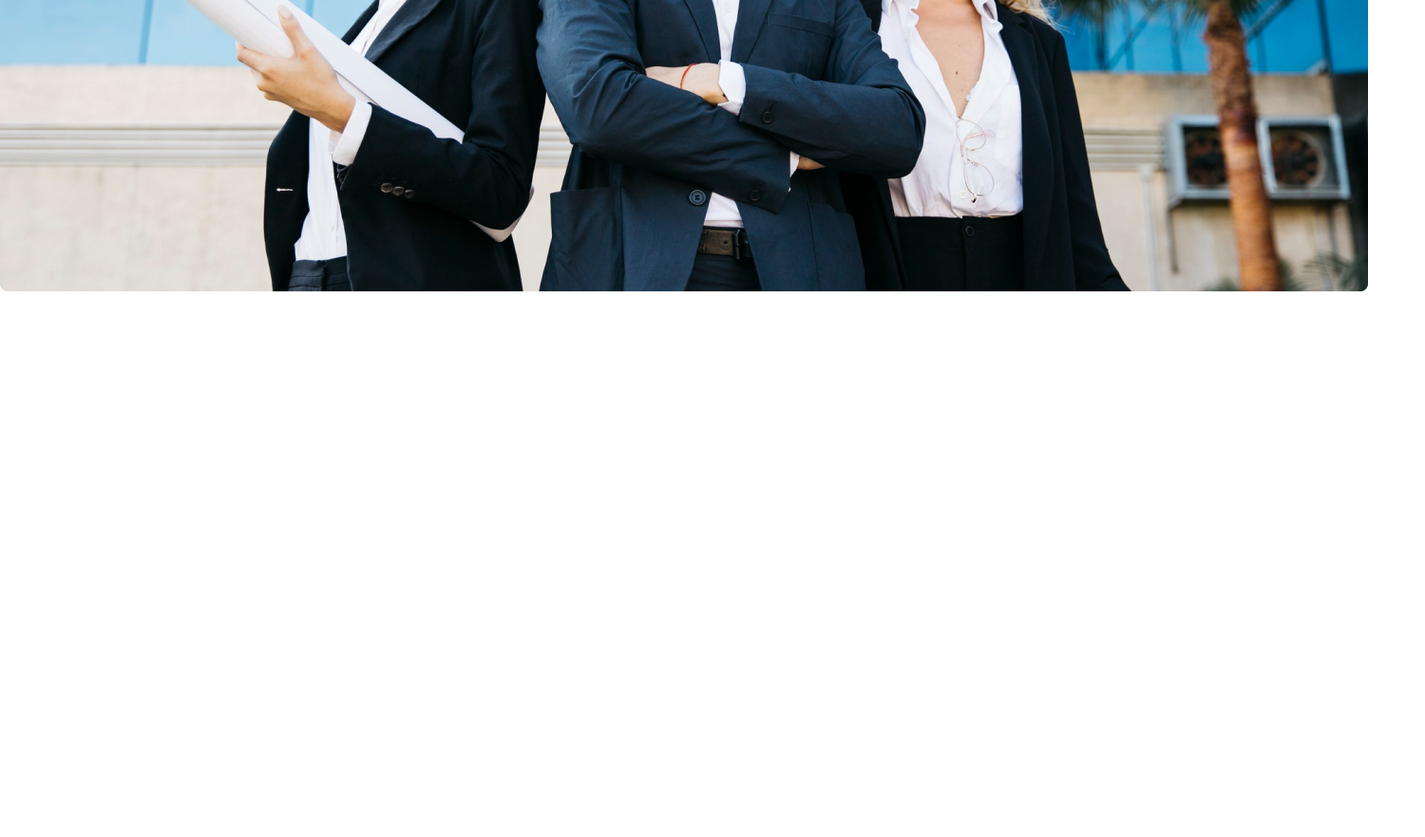
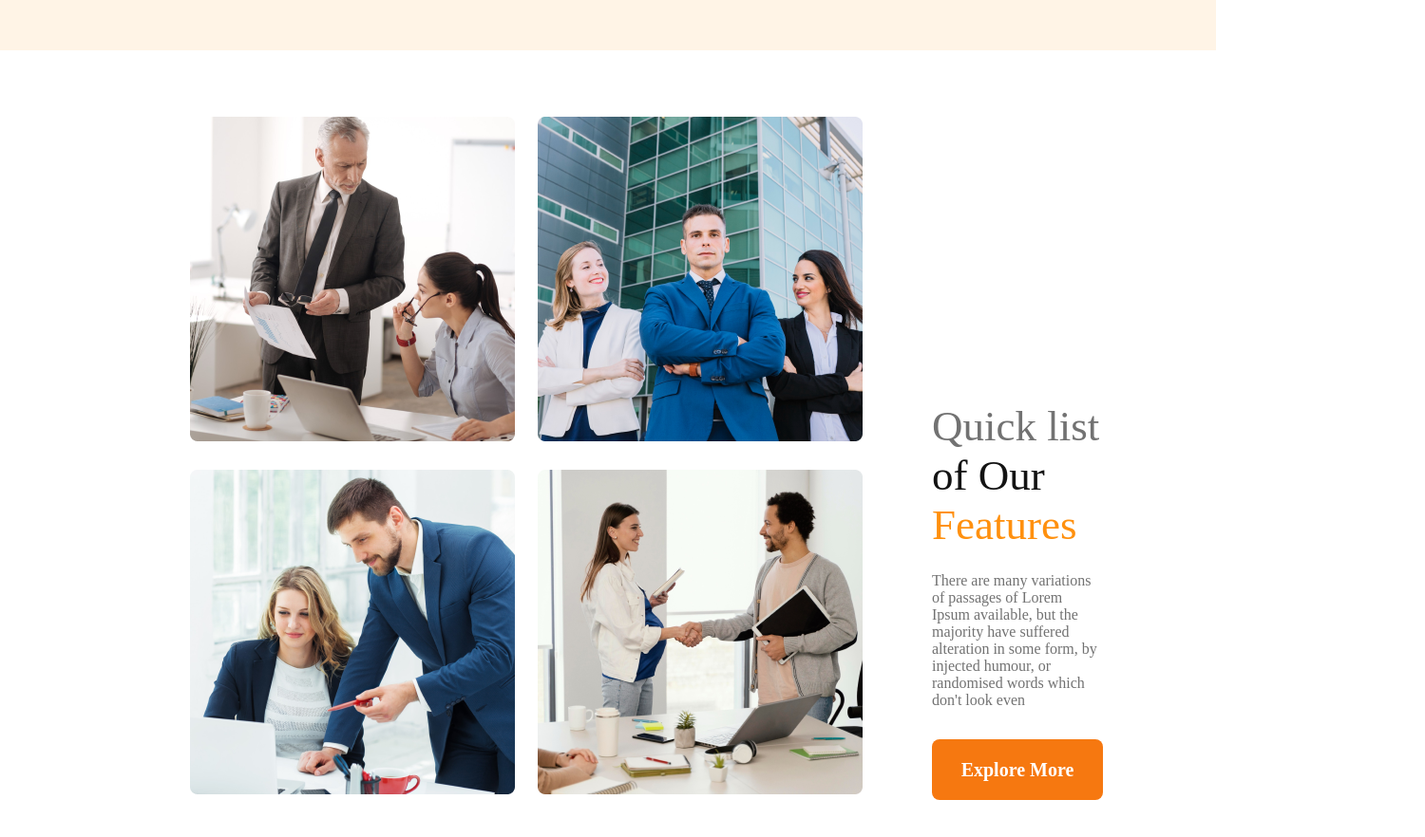
Before and after one commit to nishattandra/architects, a plain HTML site: page index.html in a window 1280 px wide. Shown: the part 1180-2062 px from the top of the page at 95% size, 1500 px wide, since content can reach past the window. Before the commit the page ends 1491 px from the top, so only its background shows below. Drawn offline with Linux system fonts and the light colour scheme.

Commit message:
teams main section added

```diff
--- a/index.html
+++ b/index.html
@@ -29,10 +29,37 @@
                 <p class="banner-description">
                     There are many variations of passages of Lorem Ipsum available, but the majority have suffered alteration in some form, by injected humour, or randomized words which don't look even
                 </p>
-                <button class="banner-btn">Explore More</button>
+                <button class="btn">Explore More</button>
             </div>
             <img class="banner-img" src="./images/banner.png" alt="">
         </div>
     </header>
+    <!-- main section -->
+    <main>
+        <!-- teams section -->
+        <section class="teams-intro">
+            <div class="teams">
+                <div>
+                    <img src="./images/team1.png" alt="">
+                </div>
+                <div>
+                    <img src="./images/team2.png" alt="">
+                </div>
+                <div>
+                    <img src="./images/team3.png" alt="">
+                </div>
+                <div>
+                    <img src="./images/team4.png" alt="">
+                </div>
+            </div>
+            <div class="teams-descriptions">
+                <h2 class="teams-title"><span class="title1">Quick list</span> <span class="title2">of Our</span> <span class="title3">Features</span></h2>
+                <p class="teams-description">
+                    There are many variations of passages of Lorem Ipsum available, but the majority have suffered alteration in some form, by injected humour, or randomised words which don't look even
+                </p>
+                <button class="btn">Explore More</button>
+            </div>
+        </section>
+    </main>
 </body>
 </html>
--- a/styles/style.css
+++ b/styles/style.css
@@ -4,10 +4,7 @@
 }
 
 .header{
-    width: 100%;
-    height: 100vh;
     background: rgba(255, 144, 14, 0.1);
-    position: absolute;
 }
 
 .nav{
@@ -25,6 +22,7 @@
 
 .nav-bar-item{
     display: flex;
+    gap: 24px;
     justify-content: space-evenly;
     font-weight: 500;
     font-size: 18px;
@@ -33,12 +31,9 @@
 }
 
 /* header banner */
-.banner{
-    align-items: center;
-}
-
 .banner-descriptions{
-    margin:116px 500px;
+    text-align: center;
+    margin:5px 450px;
 }
 
 .banner-heading{
@@ -51,14 +46,66 @@
     font-weight: 400;
     font-size: 16px;
     color: #727272;
+    margin-top: 32px;
+    margin-bottom: 32px;
 }
 
-.banner-btn{
-
+.btn{
+    font-weight: 600;
+    font-size: 20px;
+    color: #FFFFFF;
+    width: 180px;
+    height: 64px;
+    border: none;
+    border-radius: 8px;
+    background-color: rgb(246, 120, 16);
 }
 
 .banner-img{
-    color: rebeccapurple;
-    width: 1440px;
-    height: 700px;
+    margin: 50px 150px ;
+    width: 1200px;
+    height: 550px;
 }
+
+/* teams section */
+.teams-intro{
+    display: grid;
+    grid-template-columns: repeat(2, 1fr);
+    margin: 70px 200px;
+}
+
+.teams{
+    display: grid;
+    grid-template-columns: repeat(2, 1fr);
+    gap: 24px;
+    margin-right: 73px;
+}
+
+.teams-descriptions{
+    margin-top: 300px;
+}
+
+.teams-title{
+    font-weight: 500;
+    font-size: 45px;
+}
+
+.title1{
+    color: #727272;
+}
+
+.title2{
+    color: #131313;
+}
+
+.title3{
+    color: #FF900E;
+}
+
+.teams-description{
+    font-weight: 400;
+    font-size: 16px;
+    color: #727272;
+    margin-top: 24px;
+    margin-bottom: 32px;
+}
```
